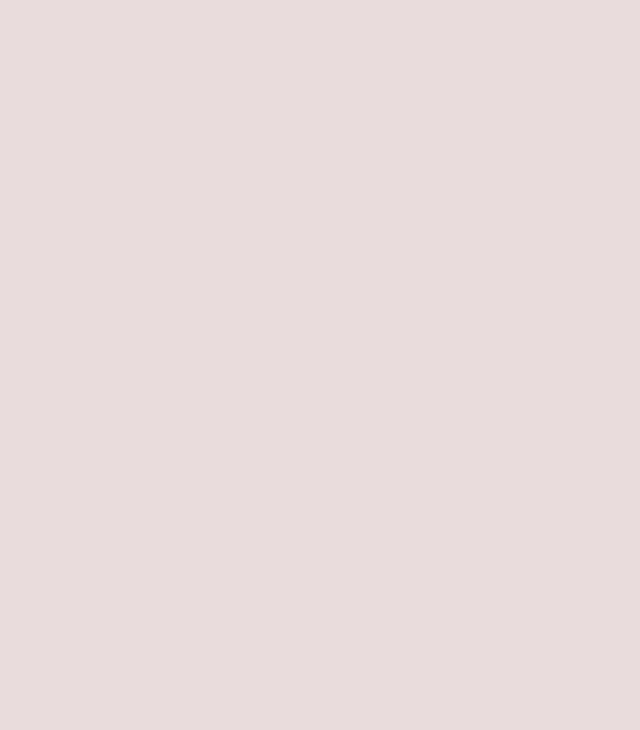
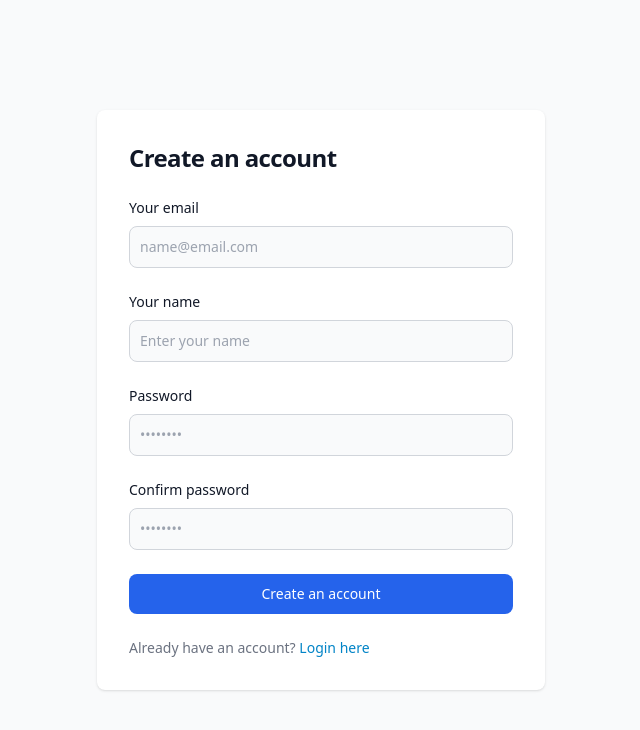
Before and after one commit to Djuslun/itransition-task4, a React (Create React App) app: page /auth in a window 1280 px wide. Shown: the top 730 px of the page, without its empty margins (319-959 px from the left). Built offline with nearby package versions, Linux system fonts and the light colour scheme.

Commit message:
add register form

```diff
--- a/package.json
+++ b/package.json
@@ -12,6 +12,7 @@
     "@types/node": "^16.18.67",
     "@types/react": "^18.2.42",
     "@types/react-dom": "^18.2.17",
+    "classnames": "^2.3.2",
     "react": "^18.2.0",
     "react-dom": "^18.2.0",
     "react-router-dom": "^6.20.1",
--- a/src/index.css
+++ b/src/index.css
@@ -3,8 +3,3 @@
   padding: 0;
   box-sizing: border-box;
 }
-
-body {
-  padding: 20px;
-  background-color: #e9dcdc;
-}
--- a/src/pages/authPage.tsx
+++ b/src/pages/authPage.tsx
@@ -1,6 +1,56 @@
+import { InputBox } from "shared";
+
 const AuthPage = ({}) => {
   return (
-    <></>
+    <>
+      <section className="bg-gray-50 dark:bg-gray-900   min-h-screen flex justify-center items-center">
+        <div className="w-full bg-white rounded-lg shadow dark:border md:mt-0 sm:max-w-md xl:p-0 dark:bg-gray-800 dark:border-gray-700">
+          <div className="p-6 space-y-4 md:space-y-6 sm:p-8">
+            <h1 className="text-xl font-bold leading-tight tracking-tight text-gray-900 md:text-2xl dark:text-white">
+              Create an account
+            </h1>
+            <form className="space-y-4 md:space-y-6" action="#">
+              <InputBox
+                label="Your email"
+                placeholder="name@email.com"
+                type="email"
+              />
+              <InputBox
+                label="Your name"
+                placeholder="Enter your name"
+                type="name"
+              />
+              <InputBox
+                label="Password"
+                placeholder="••••••••"
+                type="password"
+              />
+              <InputBox
+                label="Confirm password"
+                placeholder="••••••••"
+                type="password"
+                id="confirm-password"
+              />
+              <button
+                type="submit"
+                className="w-full text-white bg-blue-600 hover:bg-blue-700 focus:ring-4 focus:outline-none focus:ring-blue-300 font-medium rounded-lg text-sm px-5 py-2.5 text-center dark:bg-blue-600 dark:hover:bg-blue-700 dark:focus:ring-blue-800"
+              >
+                Create an account
+              </button>
+              <p className="text-sm font-light text-gray-500 dark:text-gray-400">
+                Already have an account?{" "}
+                <a
+                  href="#"
+                  className="font-medium text-sky-600 hover:underline dark:text-sky-500"
+                >
+                  Login here
+                </a>
+              </p>
+            </form>
+          </div>
+        </div>
+      </section>
+    </>
   );
 };
 
--- a/src/pages/usersManagePage.tsx
+++ b/src/pages/usersManagePage.tsx
@@ -1,12 +1,5 @@
+const UsersManagePage = ({}) => {
+  return <></>;
+};
 
-
-const UsersManagePage = ({}) => {
-
-  return (
-<>
-
-</>
-)
-}
-
-export default UsersManagePage
+export default UsersManagePage;
--- /dev/null
+++ b/src/shared/index.tsx
@@ -0,0 +1,5 @@
+import Input from "./ui/input";
+import Label from "./ui/label";
+import InputBox from "./ui/inputBox";
+
+export { Input, Label, InputBox };
--- /dev/null
+++ b/src/shared/ui/input.tsx
@@ -0,0 +1,25 @@
+import classNames from "classnames";
+interface IInput extends React.InputHTMLAttributes<HTMLInputElement> {}
+
+const Input = ({ className, type, id, ...props }: IInput) => {
+  const inputClassName = classNames(
+    `bg-gray-50 border border-gray-300 text-gray-900 sm:text-sm rounded-lg focus:ring-primary-600
+    focus:border-primary-600  block w-full p-2.5 dark:bg-gray-700 dark:border-gray-600
+    dark:placeholder-gray-400 dark:text-white dark:focus:ring-blue-500 dark:focus:border-blue-500`,
+    className
+  );
+
+  return (
+    <>
+      <input
+        {...props}
+        className={inputClassName}
+        name={id || type}
+        id={id || type}
+        required
+      />
+    </>
+  );
+};
+
+export default Input;
--- /dev/null
+++ b/src/shared/ui/inputBox.tsx
@@ -0,0 +1,23 @@
+import Input from "./input";
+import Label from "./label";
+
+const InputBox = ({
+  type,
+  label,
+  placeholder,
+  id,
+}: {
+  type: string;
+  label: string;
+  placeholder: string;
+  id?: string;
+}) => {
+  return (
+    <div>
+      <Label htmlFor={id || type}>{label}</Label>
+      <Input type={type} placeholder={placeholder} id={id} />
+    </div>
+  );
+};
+
+export default InputBox;
--- /dev/null
+++ b/src/shared/ui/label.tsx
@@ -0,0 +1,19 @@
+import classNames from "classnames";
+interface ILabel extends React.LabelHTMLAttributes<HTMLLabelElement> {}
+
+const Label = ({ children, className, ...props }: ILabel) => {
+  const labelClassName = classNames(
+    "block mb-2 text-sm font-medium text-gray-900 dark:text-white",
+    className
+  );
+
+  return (
+    <>
+      <label {...props} className={labelClassName}>
+        {children}
+      </label>
+    </>
+  );
+};
+
+export default Label;
```
Also changed, not shown: 1 other file (tests, documents, lock files or other folders).
